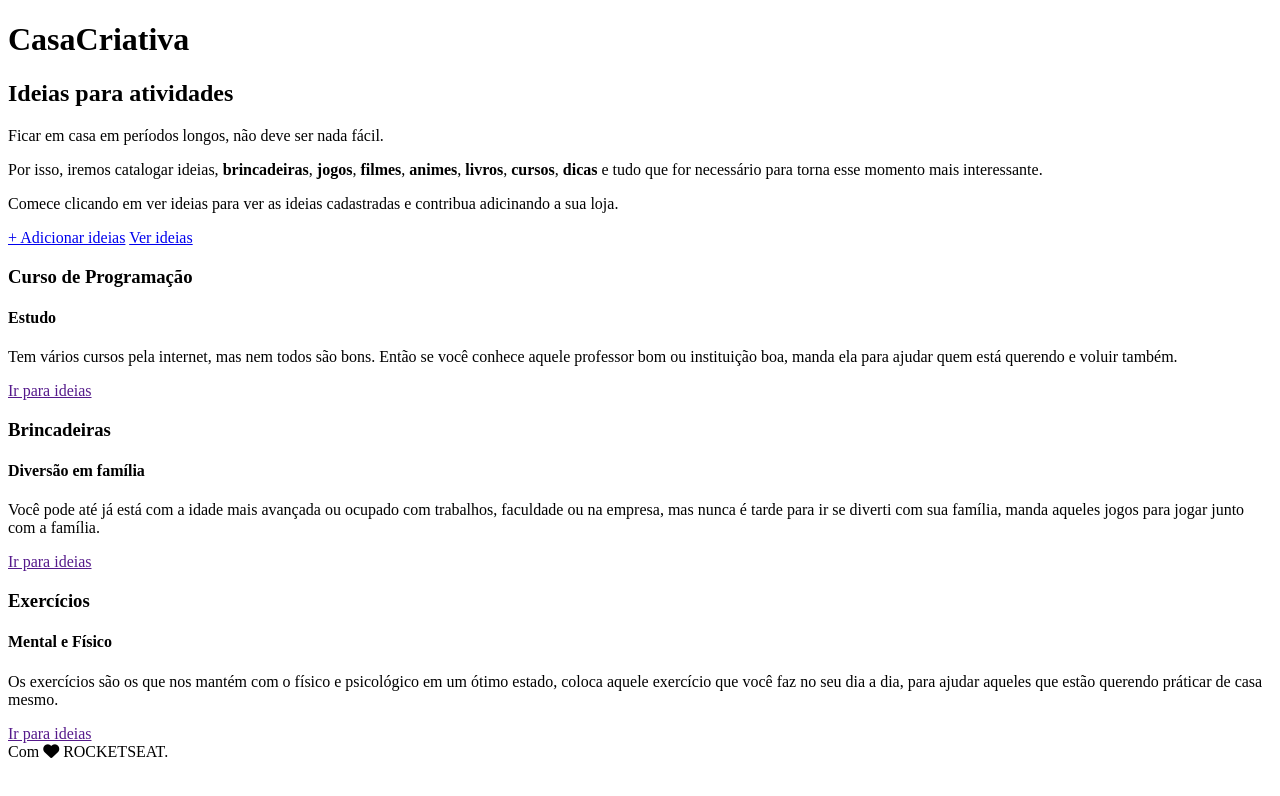
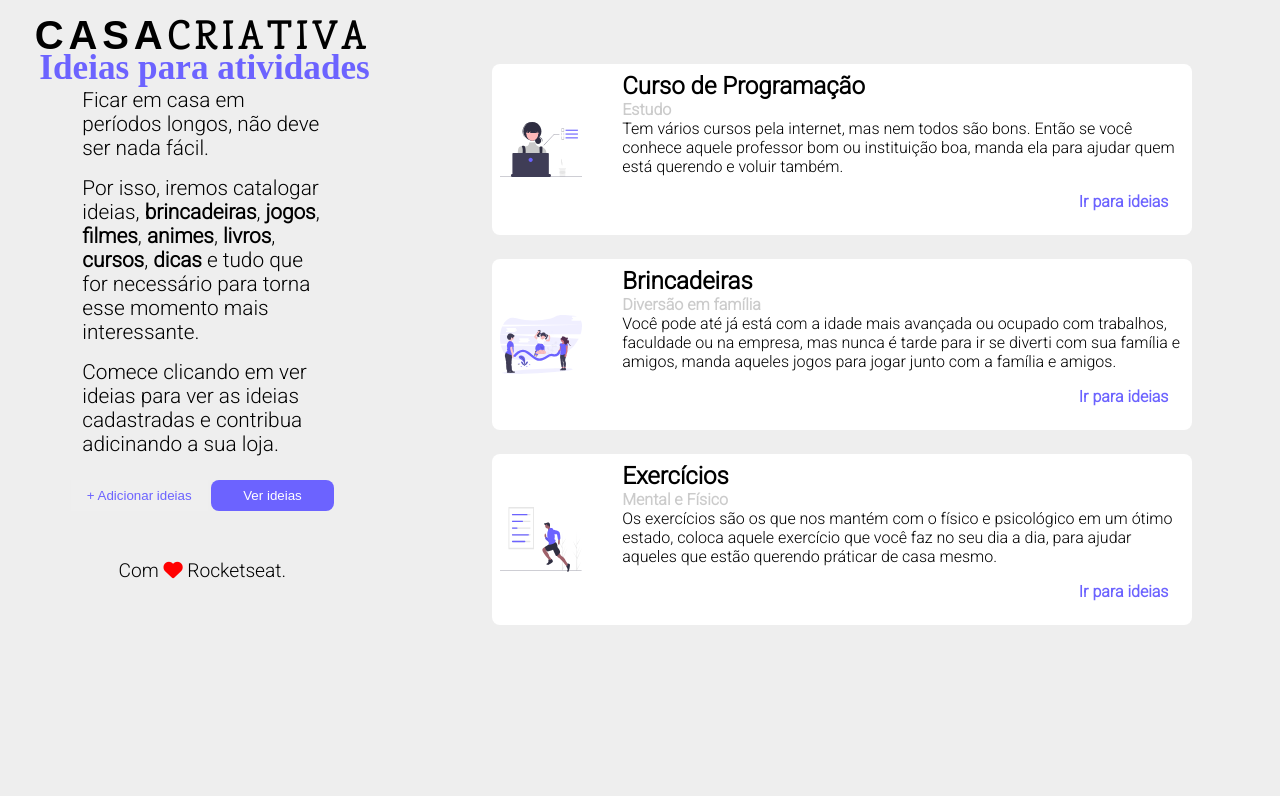
Before and after one commit to Thiago-Barreto-R/WorkshopDev, a plain HTML site: page index.html in a window 1280 px wide. Drawn offline with Linux system fonts and the light colour scheme; a web font is replaced by a local one.

Commit message:
Terminei a primeira página do site, e já iniciar o formulário.

```diff
--- a/index.html
+++ b/index.html
@@ -6,58 +6,75 @@
     <meta name="viewport" content="width=device-width, initial-scale=1.0">
     <title>Casa Criativa</title>
 
+    <link rel="stylesheet" href="styles/css/style.css">
+
         <!-- FONTS GOOGLE -->
         <link rel="preconnect" href="https://fonts.googleapis.com">
         <link rel="preconnect" href="https://fonts.gstatic.com" crossorigin>
-    <link href="https://fonts.googleapis.com/css2?family=Italianno&family=MuseoModerno:wght@500&family=Roboto+Condensed:wght@300&family=Roboto:wght@300&display=swap" rel="stylesheet">
+        <link href="https://fonts.googleapis.com/css2?family=Italianno&family=Karma:wght@300&family=MuseoModerno:wght@500&family=Roboto+Condensed:wght@300&family=Roboto:wght@300&display=swap" rel="stylesheet">
 
     <!-- EMOTS -->
     <link rel="stylesheet" href="https://cdnjs.cloudflare.com/ajax/libs/font-awesome/6.0.0-beta2/css/all.min.css" integrity="sha512-YWzhKL2whUzgiheMoBFwW8CKV4qpHQAEuvilg9FAn5VJUDwKZZxkJNuGM4XkWuk94WCrrwslk8yWNGmY1EduTA==" crossorigin="anonymous" referrerpolicy="no-referrer" />
 
 </head>
 <body>
-    <div>
+        <div class="lado__left">
             <header>
                 <h1><strong>Casa</strong><span>Criativa</span></h1>
                 <h2>Ideias para atividades</h2>
             </header>
+            <main>
+                <p class="text__start">Ficar em casa em períodos longos, não deve ser nada fácil.</p>
+                <p class="text__center">Por isso, iremos catalogar ideias, <strong>brincadeiras</strong>, <strong>jogos</strong>, <strong>filmes</strong>, <strong>animes</strong>, <strong>livros</strong>, <strong>cursos</strong>, <strong>dicas</strong> e tudo que for necessário para torna esse momento mais interessante.</p>
+                <p class="text__end">Comece clicando em ver ideias para ver as ideias cadastradas e contribua adicinando a sua loja.</p>
+            </main>
+            <section class="btns">
+                <button class="btn__add">+ Adicionar ideias</button>
+                <button class="btn__view">Ver ideias</button>
+            </section>
 
-        <main>
-            <p>Ficar em casa em períodos longos, não deve ser nada fácil.</p>
-            <p>Por isso, iremos catalogar ideias, <strong>brincadeiras</strong>, <strong>jogos</strong>, <strong>filmes</strong>, <strong>animes</strong>, <strong>livros</strong>, <strong>cursos</strong>, <strong>dicas</strong> e tudo que for necessário para torna esse momento mais interessante.</p>
-            <p>Comece clicando em ver ideias para ver as ideias cadastradas e contribua adicinando a sua loja.</p>
-        </main>
+            <div>
+                <span>Com <i class="fas fa-heart"></i> Rocketseat.</span>
+            </div>
+        </div>
 
-        <section>
-            <a href="#">+ Adicionar ideias</a>
-            <a href="#">Ver ideias</a>
+    <div class="lado__direito">
+        <section class="card card__programing">
+            <img src="styles/svg/Casa Criativa/undraw_Dev_focus_re_6iwt 1.svg" alt="">
+            <div class="card__text">
+                <h3>Curso de Programação</h3>
+                <h4>Estudo</h4>
+                <p>Tem vários cursos pela internet, mas nem todos são bons. Então se você conhece aquele professor bom ou instituição boa, manda ela para ajudar quem está querendo e voluir também.</p>
+                <a href="">Ir para ideias</a>
+            </div>
+        </section>
+        <section class="card card__jokes">
+            <img src="styles/svg/Casa Criativa/undraw_children_4rtb 1.svg" alt="">
+            <div class="card__text">
+                <h3>Brincadeiras</h3>
+                <h4>Diversão em família</h4>
+                <p>Você pode até  já está com a idade mais avançada ou ocupado com trabalhos, faculdade ou na empresa, mas nunca é tarde para ir se diverti com sua família e amigos, manda aqueles jogos para jogar junto com a família e amigos.</p>
+                <a href="">Ir para ideias</a>
+            </div>
+        </section>
+        <section class="card card__exercises">
+            <img src="styles/svg/Casa Criativa/undraw_fitness_stats_sht6 1.svg" alt="">
+            <div class="card__text">
+                <h3>Exercícios</h3>
+                <h4>Mental e Físico</h4>
+                <p>Os exercícios são os que nos mantém com o físico e psicológico em um ótimo estado, coloca aquele exercício que você faz no seu dia a dia, para ajudar aqueles que estão querendo práticar de casa mesmo.</p>
+                <a href="">Ir para ideias</a>
+            </div>
         </section>
     </div>
 
 
-    <div>
-        <section>
-            <h3>Curso de Programação</h3>
-            <h4>Estudo</h4>
-            <p>Tem vários cursos pela internet, mas nem todos são bons. Então se você conhece aquele professor bom ou instituição boa, manda ela para ajudar quem está querendo e voluir também.</p>
-            <a href="">Ir para ideias</a>
-        </section>
-        <section>
-            <h3>Brincadeiras</h3>
-            <h4>Diversão em família</h4>
-            <p>Você pode até  já está com a idade mais avançada ou ocupado com trabalhos, faculdade ou na empresa, mas nunca é tarde para ir se diverti com sua família, manda aqueles jogos para jogar junto com a família.</p>
-            <a href="">Ir para ideias</a>
-        </section>
-        <section>
-            <h3>Exercícios</h3>
-            <h4>Mental e Físico</h4>
-            <p>Os exercícios são os que nos mantém com o físico e psicológico em um ótimo estado, coloca aquele exercício que você faz no seu dia a dia, para ajudar aqueles que estão querendo práticar de casa mesmo.</p>
-            <a href="">Ir para ideias</a>
-        </section>
-    </div>
+    <script>
+        document.querySelector(".btns button.btn__view")
+            .addEventListener("click", function() {
+                document.querySelector("").classList.toggle("hide")
+        })
 
-    <footer>
-        Com <i class="fas fa-heart"></i> ROCKETSEAT.
-    </footer>
+    </script>
 </body>
 </html>
--- /dev/null
+++ b/styles/scss/layout/_global.scss
@@ -0,0 +1,44 @@
+@use 'mixinsAndVariables/mixins' as *;
+
+* {
+    @include pattern;
+}
+
+body {
+    margin: 0 auto;
+    background-color: #EEEEEE;
+    @include flexCenter
+}
+
+.lado__left, main {
+    @include flexCenterColumn;
+}
+
+.hide {
+    display: none;
+}
+
+img {
+    width: 12%;
+}
+
+h3 {
+    font-size: 1.5rem;
+}
+h4 {
+    opacity: .2;
+}
+
+p {
+    font-family: 'Roboto', sans-serif;
+}
+
+a {
+    display: block;
+    color: #6C63FF;
+    text-decoration: none;
+    text-align: end;
+    font-family: 'Roboto', sans-serif;
+    font-weight: bold;
+    padding: 1rem 1rem;
+}
--- /dev/null
+++ b/styles/scss/layout/_pageOne.scss
@@ -0,0 +1,101 @@
+@use 'mixinsAndVariables/mixins' as *;
+
+.lado__left {
+    width: 65%;
+    margin-top: -2rem;
+
+    header {
+
+        h1 {
+            text-transform: uppercase;
+            font-size: 2.5rem;
+            letter-spacing: .3rem;
+
+            strong {
+                font-family: 'MuseoModerno', sans-serif;
+            }
+            span {
+                font-family: 'Karma', sans-serif;
+                font-size: 2.5rem;
+            }
+        }
+        h2 {
+            margin: -1.2rem 0 0 0;
+            font-size: 2.2rem;
+            text-align: end;
+            font-family: 'Italianno';
+            color: #6C63FF;
+        }
+    }
+
+    main {
+        gap: 1rem;
+        padding: 0 1.1rem;
+
+        .text__start {
+            width: 65%;
+            font-size: 1.3rem;
+
+        }
+        .text__center {
+            width: 65%;
+            font-size: 1.3rem;
+
+        }
+        .text__end {
+            width: 65%;
+            font-size: 1.3rem;
+
+        }
+    }
+
+    .btns {
+        width: 65%;
+        margin: 1.5rem 0 3rem;
+        @include flexSpaceMain;
+
+        .btn__add {
+            padding: .5rem 1rem;
+            border: none;
+            color: #6C63FF;
+        }
+
+        .btn__view {
+            padding: .5rem 2rem;
+            background: #6C63FF;
+            border: none;
+            border-radius: .5rem;
+            color: #fff;
+        }
+    }
+
+    span {
+        font-family: 'Roboto', sans-serif;
+        font-size: 1.2rem;
+
+        i {
+            color: red;
+        }
+    }
+}
+
+.lado__direito {
+    @include flexCenterColumn;
+    gap: 1.5rem;
+    margin-top: 4rem;
+
+    .card {
+        background: #fff;
+        padding: .5rem .5rem;
+        width: 80%;
+        border-radius: .5rem;
+        display: flex;
+        align-items: center;
+        gap: 1rem;
+        font-family: 'Roboto', sans-serif;
+
+        .card__text {
+            margin-left: 1.5rem;
+        }
+    }
+}
--- /dev/null
+++ b/styles/scss/layout/mixinsAndVariables/_mixins.scss
@@ -0,0 +1,34 @@
+// PATTERNS
+
+@mixin pattern {
+    padding: 0;
+    margin: 0;
+    box-sizing: border-box;
+}
+
+// FLEX
+
+@mixin flexCenter {
+    display: flex;
+    align-items: center;
+    justify-content: center;
+}
+
+@mixin flexCenterColumn {
+    display: flex;
+    align-items: center;
+    justify-content: center;
+    flex-direction: column;
+}
+
+@mixin flexSpaceMain {
+    display: flex;
+    align-items: center;
+    justify-content: space-between;
+}
+
+@mixin flexSpaceAround {
+    display: flex;
+    align-items: center;
+    justify-content: space-around;
+}
--- /dev/null
+++ b/styles/scss/style.scss
@@ -0,0 +1,3 @@
+@use 'layout/global.scss' as * ;
+@use 'layout/pageOne.scss' as * ;
+/*# sourceMappingURL=style.scss.map */
```
Also changed, not shown: styles/css/style.css (added), styles/svg/Casa Criativa/undraw_Dev_focus_re_6iwt 1.svg (added), styles/svg/Casa Criativa/undraw_children_4rtb 1.svg (added), styles/svg/Casa Criativa/undraw_fitness_stats_sht6 1.svg (added), 2 other files. Lines whose indentation alone changed are shown as unchanged.
